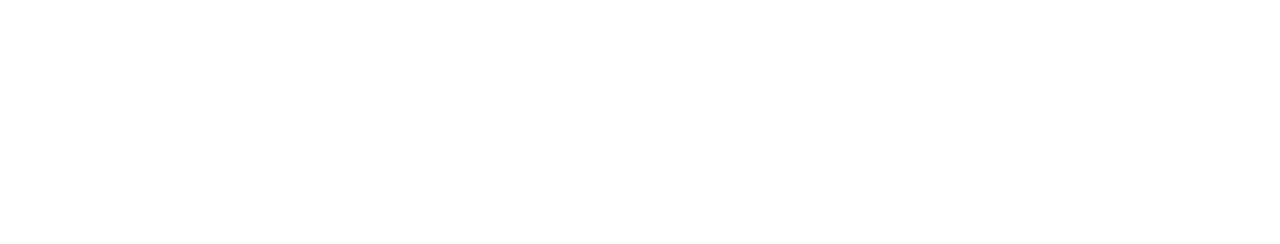
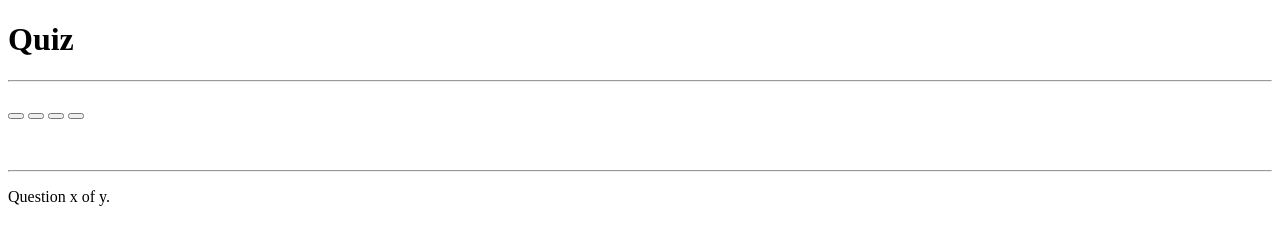
Before and after one commit to JWoltjen/oopQuizApp, a plain HTML site: page index.html in a window 1280 px wide. Drawn offline with Linux system fonts and the light colour scheme.

Commit message:
style initial question box

```diff
--- a/index.html
+++ b/index.html
@@ -8,6 +8,23 @@
     <link rel="stylesheet" href="styles.css" type="text/css">
 </head>
 <body>
+    <div class="grid">
+        <div id="quiz">
+            <h1>Quiz</h1>
+            <hr style="margin-bottom: 20px">
+            <p id="question"></p>
+            <div class="buttons">
+                <button id="btn0"><span id="choice0"></span></button>
+                <button id="btn1"><span id="choice1"></span></button>
+                <button id="btn2"><span id="choice2"></span></button>
+                <button id="btn3"><span id="choice3"></span></button>
+            </div>
 
+            <hr style='margin-top: 50px'>
+            <footer>
+                <p id="progress">Question x of y.</p>
+            </footer>
+        </div>
+    </div>
 </body>
 </html>
```
